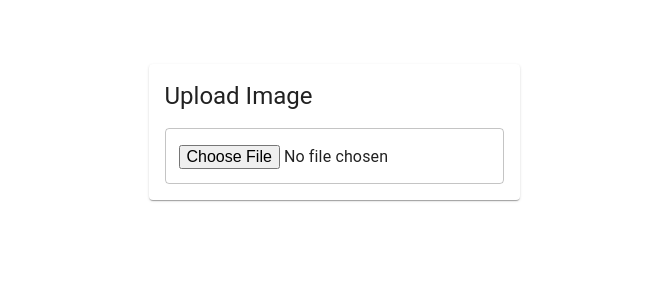
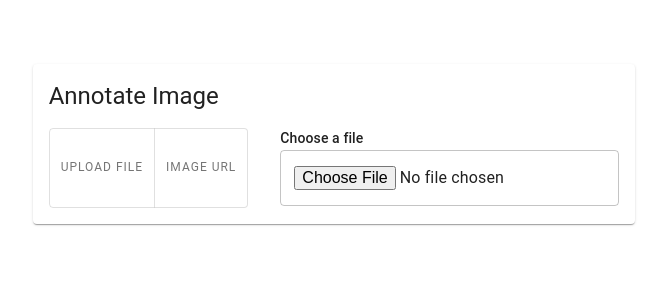
Before and after one commit to ivanmkc/ImageProcessing, a React (Vite) app in the folder frontend/: page / in a window 1280 px wide. Shown: the top 300 px of the page, without its empty margins (306-973 px from the left). Built offline with nearby package versions, Linux system fonts and the light colour scheme; no server answers.

Commit message:
Added image url support

```diff
--- a/frontend/src/App.tsx
+++ b/frontend/src/App.tsx
@@ -11,29 +11,20 @@ import {
   Button,
   CircularProgress,
   Container,
+  Divider,
   Paper,
   TextField,
+  ToggleButton,
+  ToggleButtonGroup,
   Typography,
 } from "@mui/material";
-import { uploadImage, ImageUploadResult } from "queries";
+import {
+  annotateImageByFile,
+  annotateImageByURI,
+  ImageUploadResult,
+} from "queries";
 import { Stack } from "@mui/system";
 import ResultContainer from "components/ResultsContainer";
-
-const ObjectDetectionResult = () => (
-  <Alert severity="success">
-    <Typography variant="body1" sx={{ ml: 2 }}>
-      Image is classified as a "cat" with 94% confidence.
-    </Typography>
-  </Alert>
-);
-
-const SegmentationResult = () => (
-  <Alert severity="success">
-    <Typography variant="body1" sx={{ ml: 2 }}>
-      Image is classified as a "cat" with 94% confidence.
-    </Typography>
-  </Alert>
-);
 
 const ErrorAlert = ({ error }: { error: Error }) => (
   <Alert severity="error">Error: {error.message}</Alert>
@@ -47,26 +38,36 @@ const LoadingAlert = () => (
   </Alert>
 );
 
+enum ImageSource {
+  Upload,
+  URL,
+}
+
 const ImageUploadPage = () => {
   const [selectedFile, setSelectedFile] = useState<File | null>(null);
-  const [imageUrl, setImageSrc] = useState<string>("");
+  const [selectedFileURL, setSelectedFileURL] = useState<string>();
+  const [imageURI, setImageURI] = useState<string>(
+    "https://cdn.arstechnica.net/wp-content/uploads/2023/03/GettyImages-865691398-800x533.jpg"
+  );
+  const [imageSource, setImageSource] = useState<ImageSource>(
+    ImageSource.Upload
+  );
 
-  const {
-    isLoading,
-    error,
-    reset,
-    mutate: performUpload,
-    data: uploadResult,
-  } = useMutation<ImageUploadResult, Error, File>(
-    ["uploadFile", selectedFile],
-    (file: File) => {
-      if (file != null) {
-        return uploadImage(file);
-      } else {
-        throw new Error("No file selected for upload");
-      }
-    }
-  );
+  const annotateImageByFileMutation = useMutation<
+    ImageUploadResult,
+    Error,
+    File
+  >(["uploadFile", selectedFile], (file: File) => {
+    return annotateImageByFile(file);
+  });
+
+  const annotateImageByURIMutation = useMutation<
+    ImageUploadResult,
+    Error,
+    string
+  >(["uploadFile", selectedFile], (imageURI: string) => {
+    return annotateImageByURI(imageURI);
+  });
 
   const handleFileChange = (event: React.ChangeEvent<HTMLInputElement>) => {
     const files = event.target.files;
@@ -75,49 +76,130 @@ const ImageUploadPage = () => {
       setSelectedFile(file);
 
       // Reset upload results
-      reset();
+      annotateImageByFileMutation.reset();
+      annotateImageByURIMutation.reset();
 
       // Get the file url and save it to state
       const reader = new FileReader();
       reader.onload = (event) => {
         if (event.target?.result != null) {
-          setImageSrc(event.target.result as string);
+          setSelectedFileURL(event.target.result as string);
         }
       };
       reader.readAsDataURL(file);
 
-      performUpload(file);
+      annotateImageByFileMutation.mutate(file);
     } else {
       setSelectedFile(null);
     }
   };
+
+  const handleImageSourceChange = (
+    event: React.MouseEvent<HTMLElement>,
+    imageSource: string
+  ) => {
+    setImageSource(ImageSource[imageSource as keyof typeof ImageSource]);
+  };
+
+  const isLoading =
+    annotateImageByFileMutation.isLoading ||
+    annotateImageByURIMutation.isLoading;
+  const error =
+    annotateImageByFileMutation.error || annotateImageByURIMutation.error;
+  const annotationResult =
+    annotateImageByFileMutation.data || annotateImageByURIMutation.data;
+  const imageURL = selectedFileURL || imageURI;
 
   return (
     <Box sx={{ paddingTop: 8 }}>
       <Container maxWidth="lg">
         <Paper sx={{ p: 2 }}>
           <Typography variant="h5" sx={{ mb: 2 }}>
-            Upload Image
+            Annotate Image
           </Typography>
           <Stack spacing={2}>
+            <Stack direction="row" spacing={4} height={80}>
+              <ToggleButtonGroup
+                orientation="horizontal"
+                value={imageSource}
+                exclusive
+                onChange={handleImageSourceChange}
+              >
+                <ToggleButton
+                  value="Upload"
+                  sx={{
+                    "&:focus": {
+                      outline: "none",
+                    },
+                    "&:hover": {
+                      outline: "none",
+                    },
+                  }}
+                >
+                  <Typography variant="overline">Upload file</Typography>
+                </ToggleButton>
+                <ToggleButton
+                  value="ImageUrl"
+                  sx={{
+                    "&:focus": {
+                      outline: "none",
+                    },
+                  }}
+                >
+                  <Typography variant="overline">Image URL</Typography>
+                </ToggleButton>
+              </ToggleButtonGroup>
+              {imageSource == ImageSource.Upload ? (
+                <Box>
+                  <Typography variant="subtitle2">Choose a file</Typography>
                   <TextField type="file" onChange={handleFileChange} />
-            {/* <Button
+                </Box>
+              ) : (
+                <>
+                  <Box>
+                    <Typography variant="subtitle2">
+                      Paste an image URL
+                    </Typography>
+                    <TextField
+                      id="outlined-controlled"
+                      value={imageURI}
+                      onChange={(
+                        event: React.ChangeEvent<HTMLInputElement>
+                      ) => {
+                        setImageURI(event.target.value);
+                      }}
+                    />
+                  </Box>
+                  <Button
                     variant="contained"
                     onClick={() => {
-                performUpload();
+                      if (imageURI != null) {
+                        annotateImageByFileMutation.reset();
+                        annotateImageByURIMutation.reset();
+                        annotateImageByURIMutation.mutate(imageURI);
+                      }
                     }}
-              disabled={!selectedFile || isLoading}
+                    disabled={imageURI.length == 0 || isLoading}
                     sx={{ maxWidth: "200px" }}
                   >
-              Upload
-            </Button> */}
-            {selectedFile ? (
+                    Annotate
+                  </Button>
+                </>
+              )}
+            </Stack>
+
+            {error || isLoading || annotationResult ? (
               <>
+                <Divider />
+                <Typography variant="h5">Results</Typography>
                 {error && <ErrorAlert error={error} />}
                 {isLoading && <LoadingAlert />}
-                {uploadResult != null && (
-                  <ResultContainer imageUrl={imageUrl} result={uploadResult} />
-                )}
+                {annotationResult != null && imageURL != null ? (
+                  <ResultContainer
+                    imageUrl={imageURL}
+                    result={annotationResult}
+                  />
+                ) : null}
               </>
             ) : null}
           </Stack>
--- a/frontend/src/queries.ts
+++ b/frontend/src/queries.ts
@@ -113,7 +113,12 @@ export interface ImageUploadResult {
 const ALL_TYPES =
   "CROP_HINTS,DOCUMENT_TEXT_DETECTION,FACE_DETECTION,IMAGE_PROPERTIES,LABEL_DETECTION,LANDMARK_DETECTION,LOGO_DETECTION,OBJECT_LOCALIZATION,PRODUCT_SEARCH,SAFE_SEARCH_DETECTION,TEXT_DETECTION,TYPE_UNSPECIFIED,WEB_DETECTION";
 
-export async function uploadImage(file: File): Promise<ImageUploadResult> {
+const LIMITED_TYPES =
+  "FACE_DETECTION,IMAGE_PROPERTIES,LABEL_DETECTION,OBJECT_LOCALIZATION,SAFE_SEARCH_DETECTION";
+
+export async function annotateImageByFile(
+  file: File
+): Promise<ImageUploadResult> {
   const formData = new FormData();
   formData.append("image", file);
   formData.append(
@@ -123,6 +128,15 @@ export async function uploadImage(file: File): Promise<ImageUploadResult> {
   return client
     .post<ImageUploadResult>("/", formData)
     .then((response) => response.data);
+}
 
-  // return Promise.resolve(sampleQuery);
+export async function annotateImageByURI(
+  imageURI: string
+): Promise<ImageUploadResult> {
+  const formData = new FormData();
+  formData.append("image_uri", imageURI);
+  formData.append("features", LIMITED_TYPES);
+  return client
+    .post<ImageUploadResult>("/", formData)
+    .then((response) => response.data);
 }
```
Lines whose indentation alone changed are shown as unchanged.
